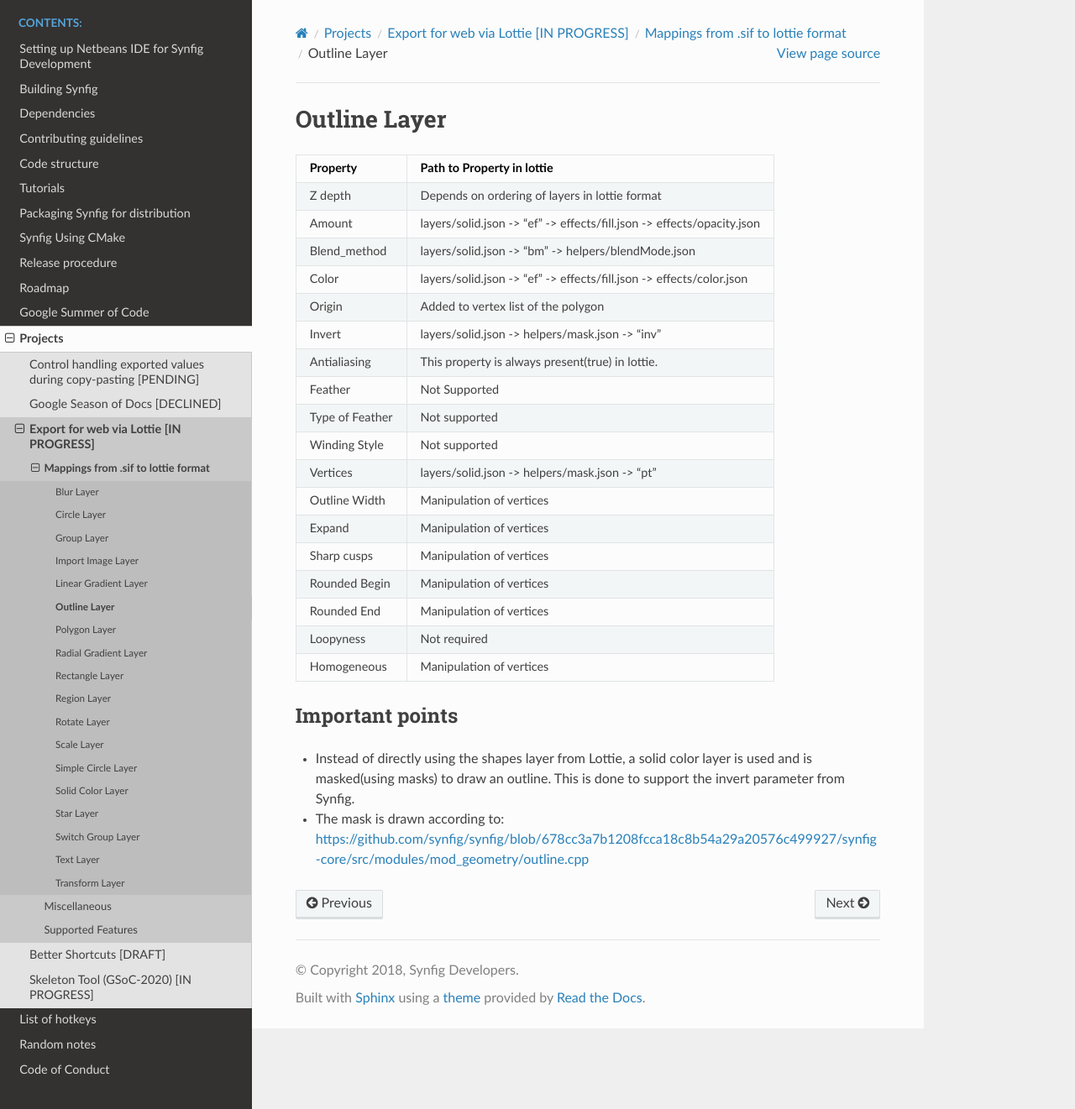
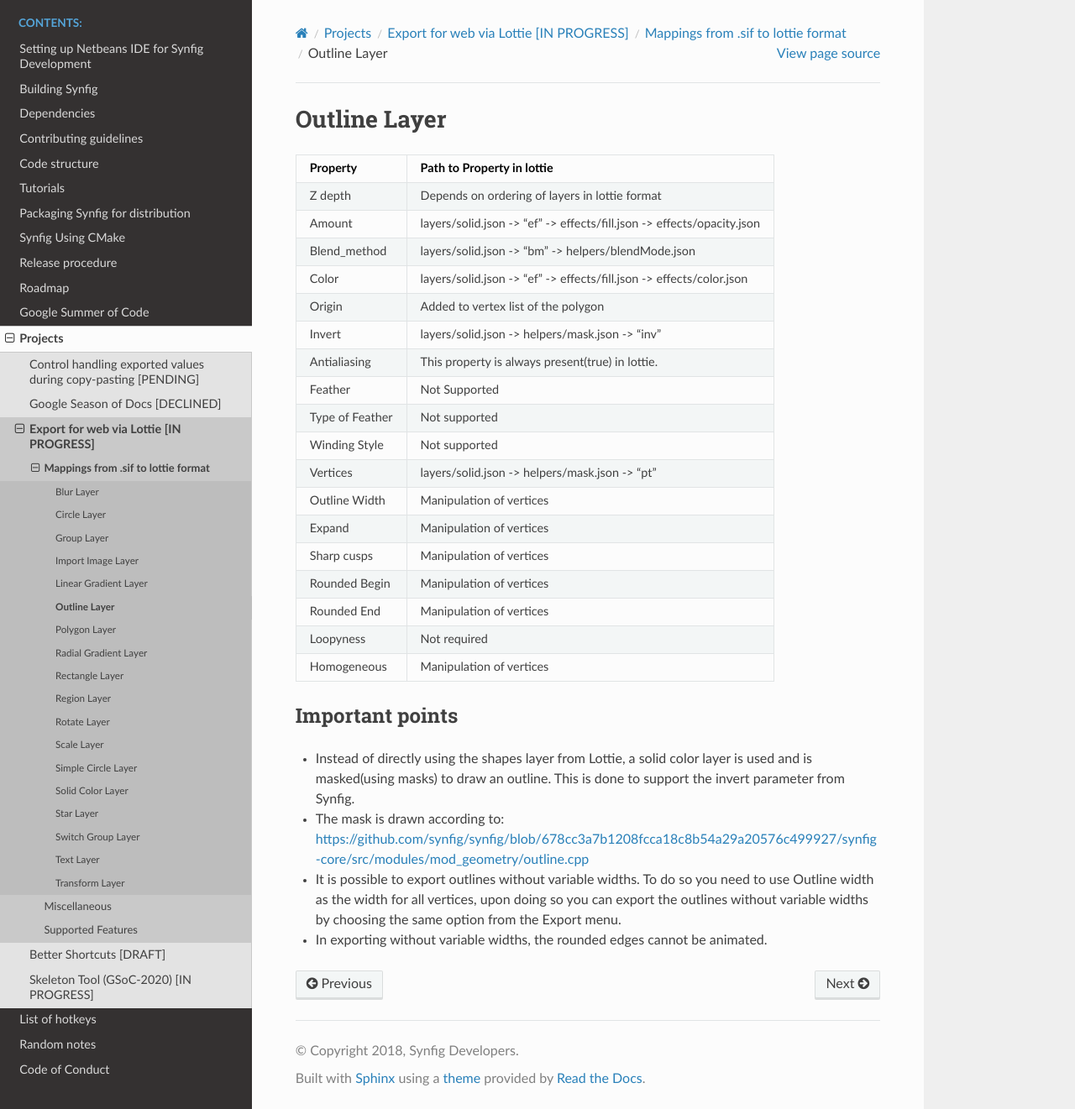
Before and after one commit to synfig/synfig-docs-dev, a Sphinx documentation site: the page built from docs/projects/lottie/layers/outline.rst, in a window 1280 px wide and 1321 px high. Shown: the whole window at 84% size. Built offline with Sphinx 7.4.7 and the Read the Docs theme 2.0.0, drawn with Linux system fonts in a browser that asks for light colours.

Commit message:
Add information about exporting without variable widths

```diff
--- a/docs/projects/lottie/layers/outline.rst
+++ b/docs/projects/lottie/layers/outline.rst
@@ -47,3 +47,7 @@ Important points
 - Instead of directly using the shapes layer from Lottie, a solid color layer is used and is masked(using masks) to draw an outline. This is done to support the invert parameter from Synfig.
 
 - The mask is drawn according to: https://github.com/synfig/synfig/blob/678cc3a7b1208fcca18c8b54a29a20576c499927/synfig-core/src/modules/mod_geometry/outline.cpp
+
+- It is possible to export outlines without variable widths. To do so you need to use Outline width as the width for all vertices, upon doing so you can export the outlines without variable widths by choosing the same option from the Export menu.
+
+- In exporting without variable widths, the rounded edges cannot be animated.
```
